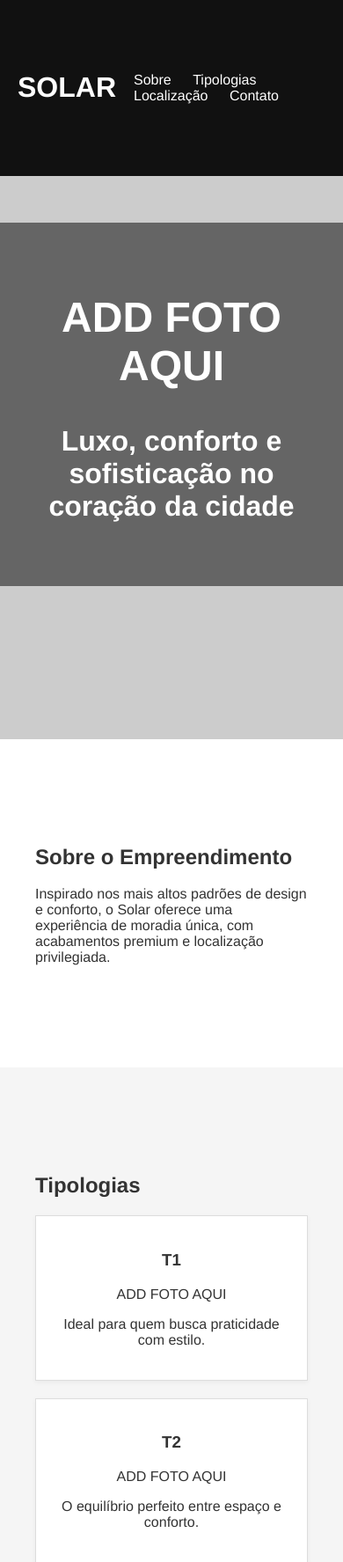
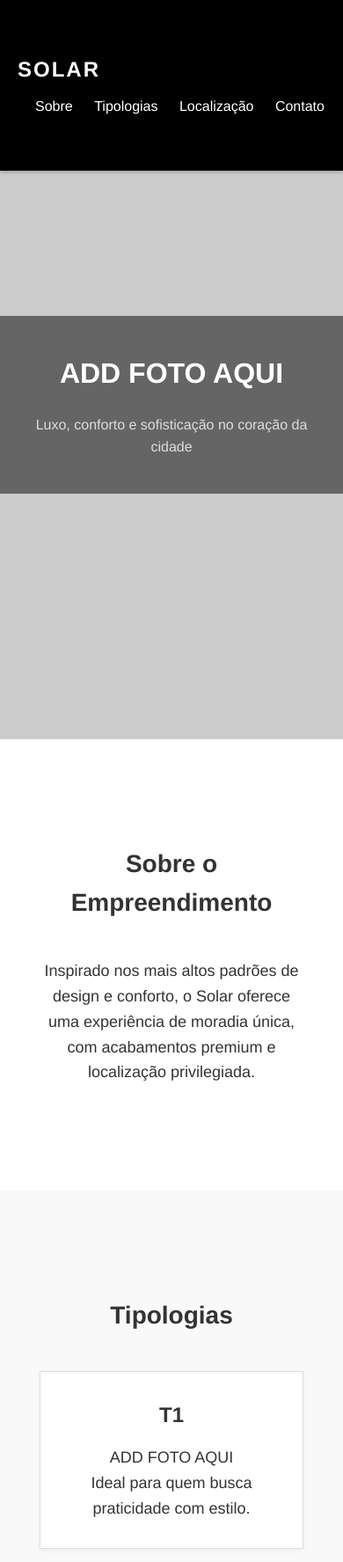
Before and after one commit to leogotuzzo/SOLAR, a plain HTML site: page index.html in a window 390 px wide. Shown: the top 1775 px of the page at 88% size. Drawn offline with Linux system fonts and the light colour scheme.

Commit message:
Update style.css

```diff
--- a/style.css
+++ b/style.css
@@ -1,8 +1,15 @@
+/* RESET */
+* {
+  margin: 0;
+  padding: 0;
+  box-sizing: border-box;
+}
+
 body {
-  margin: 0;
   font-family: 'Helvetica Neue', sans-serif;
   color: #333;
   background-color: #fff;
+  line-height: 1.6;
 }
 
 .container {
@@ -11,14 +18,16 @@ body {
   padding: 40px 20px;
 }
 
+/* CABEÇALHO */
 header {
-  background: #111;
-  color: white;
+  background: #000;
+  color: #fff;
   padding: 20px 0;
   position: fixed;
   width: 100%;
   top: 0;
   z-index: 10;
+  box-shadow: 0 2px 4px rgba(0, 0, 0, 0.2);
 }
 
 header .container {
@@ -27,79 +36,177 @@ header .container {
   align-items: center;
 }
 
+header h1 {
+  font-size: 24px;
+  letter-spacing: 2px;
+}
+
 nav a {
-  color: white;
+  color: #fff;
   margin-left: 20px;
   text-decoration: none;
+  font-weight: 500;
+  transition: color 0.3s ease;
 }
 
+nav a:hover {
+  color: #aaa;
+}
+
+/* HERO */
 .hero {
   height: 90vh;
-  background: #ccc; /* fundo cinza em vez de imagem */
+  background: #ccc;
   display: flex;
   align-items: center;
   justify-content: center;
+  margin-top: 80px;
   position: relative;
-  margin-top: 80px;
+  text-align: center;
 }
 
 .hero .overlay {
   background-color: rgba(0, 0, 0, 0.5);
   padding: 40px;
-  color: white;
-  text-align: center;
-  font-size: 32px;
-  font-weight: bold;
+  color: #fff;
+  width: 100%;
 }
 
+.hero .overlay h2 {
+  font-size: 48px;
+  margin-bottom: 20px;
+}
+
+.hero .overlay p {
+  font-size: 20px;
+  color: #ddd;
+}
+
+/* SEÇÕES */
 .section {
-  padding: 60px 20px;
+  padding: 80px 20px;
+}
+
+.section h2 {
+  text-align: center;
+  font-size: 36px;
+  margin-bottom: 40px;
+}
+
+.section p {
+  font-size: 18px;
+  text-align: center;
+  max-width: 800px;
+  margin: 0 auto;
 }
 
 .section.light {
-  background-color: #f5f5f5;
+  background-color: #f9f9f9;
 }
 
+/* TIPOS / CARDS */
 .cards {
   display: flex;
   flex-wrap: wrap;
   gap: 20px;
+  justify-content: center;
+  margin-top: 40px;
 }
 
 .card {
+  background: #fff;
+  border: 1px solid #ddd;
+  padding: 30px 20px;
+  box-shadow: 0 2px 6px rgba(0, 0, 0, 0.05);
+  text-align: center;
   flex: 1;
-  min-width: 200px;
-  background: white;
-  border: 1px solid #ddd;
-  padding: 20px;
-  box-shadow: 0 2px 6px rgba(0,0,0,0.05);
-  text-align: center;
+  min-width: 250px;
+  max-width: 300px;
+  transition: transform 0.3s ease;
 }
 
+.card:hover {
+  transform: translateY(-5px);
+}
+
+.card h3 {
+  font-size: 24px;
+  margin-bottom: 15px;
+}
+
+/* MAPA */
+iframe {
+  margin-top: 30px;
+  border-radius: 8px;
+}
+
+/* FORMULÁRIO */
 form {
   display: flex;
   flex-direction: column;
   gap: 15px;
   max-width: 500px;
+  margin: 0 auto;
+  margin-top: 30px;
 }
 
 input, textarea {
-  padding: 10px;
+  padding: 12px;
   border: 1px solid #ccc;
   font-size: 16px;
+  border-radius: 4px;
+}
+
+textarea {
+  resize: vertical;
+  min-height: 100px;
 }
 
 button {
-  padding: 10px;
-  background-color: #111;
-  color: white;
+  padding: 12px;
+  background-color: #000;
+  color: #fff;
   border: none;
+  font-size: 16px;
   cursor: pointer;
+  border-radius: 4px;
+  transition: background-color 0.3s ease;
 }
 
+button:hover {
+  background-color: #333;
+}
+
+/* RODAPÉ */
 footer {
-  background: #111;
-  color: white;
+  background: #000;
+  color: #fff;
   text-align: center;
-  padding: 20px;
+  padding: 25px 20px;
+  font-size: 14px;
+  margin-top: 60px;
 }
+
+/* RESPONSIVO */
+@media (max-width: 768px) {
+  header .container {
+    flex-direction: column;
+    align-items: flex-start;
+  }
+
+  nav {
+    margin-top: 10px;
+  }
+
+  .hero .overlay h2 {
+    font-size: 32px;
+  }
+
+  .hero .overlay p {
+    font-size: 16px;
+  }
+
+  .section h2 {
+    font-size: 28px;
+  }
+}
```
